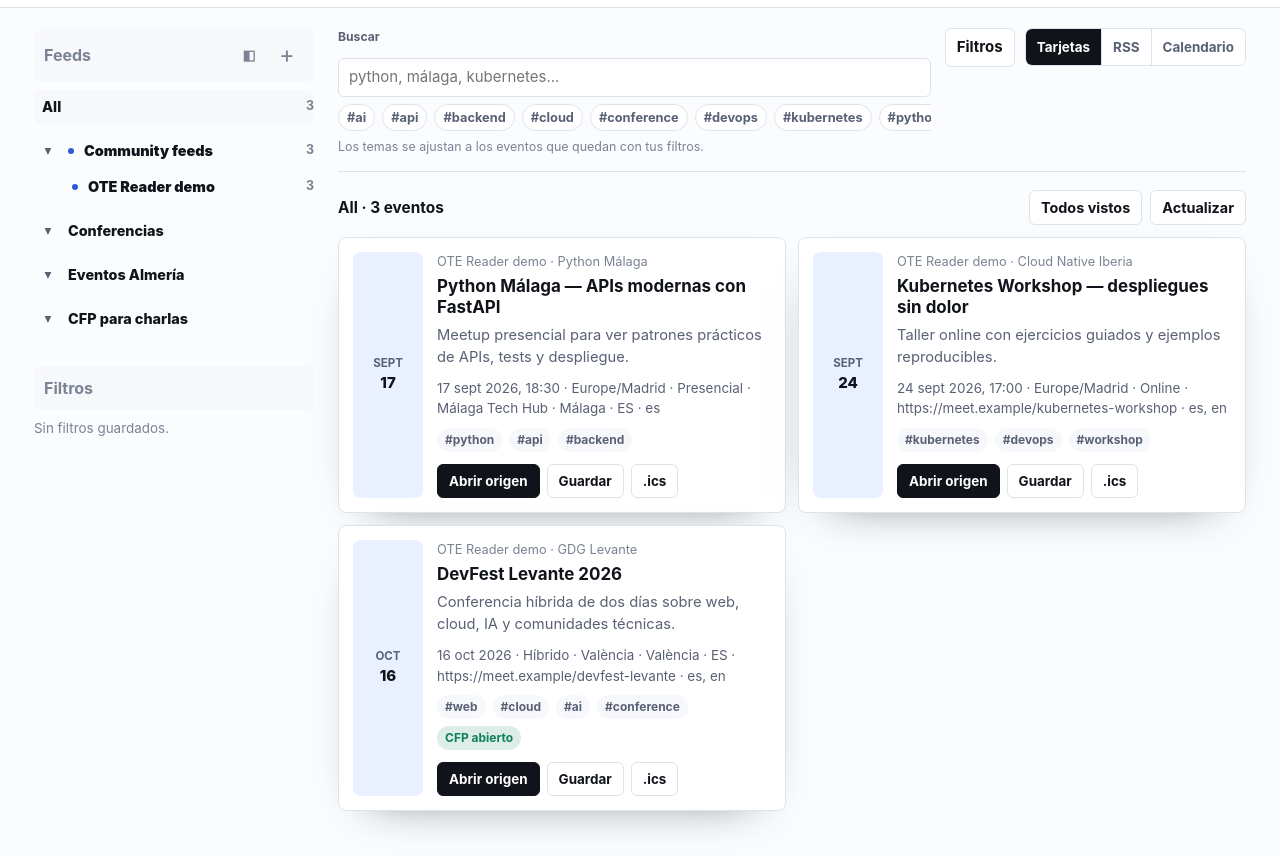
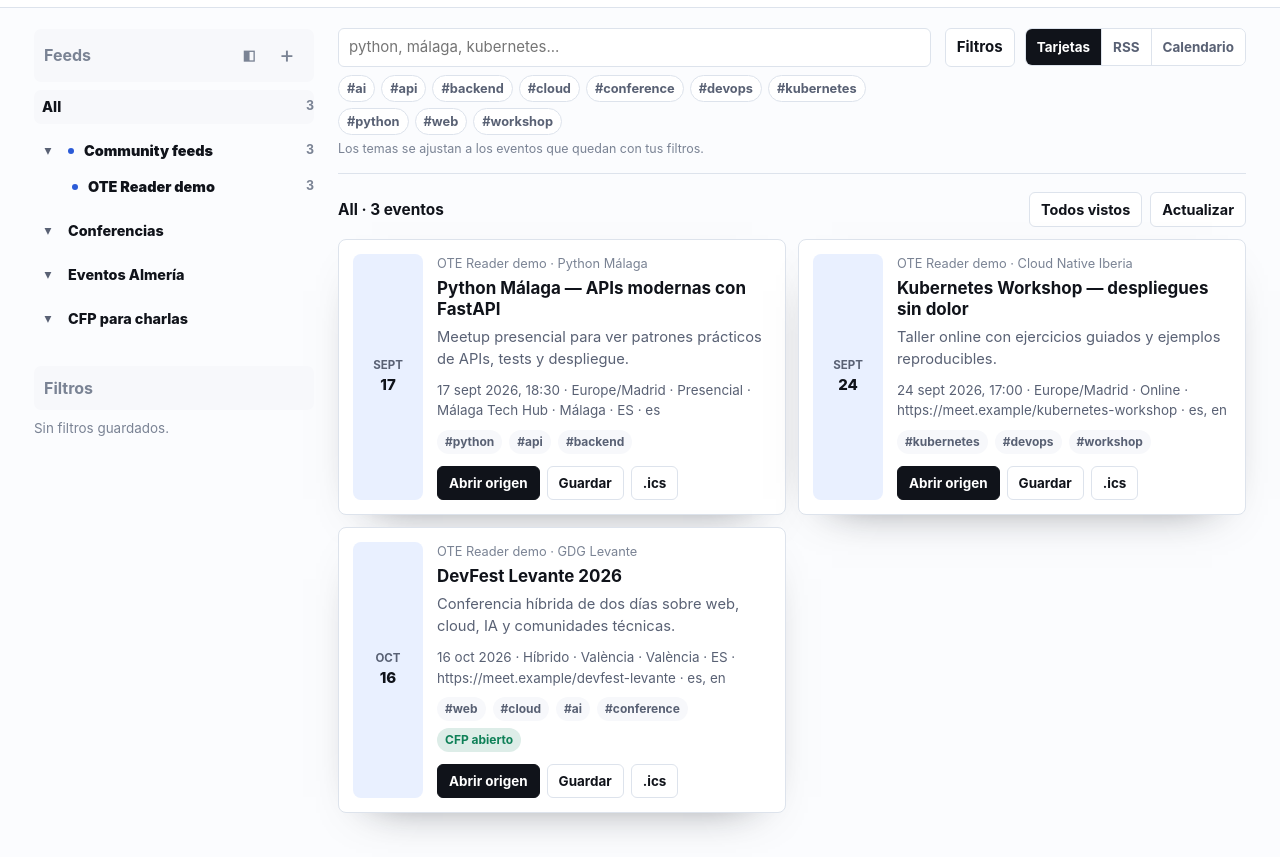
Before and after one commit to OpenTechEvents/ote-reader, a website: page index.html in a window 1280 px wide. Shown: the part 47-904 px from the top of the page. Drawn offline with Linux system fonts and the light colour scheme.

Commit message:
Polish search toolbar chips

```diff
--- a/index.html
+++ b/index.html
@@ -65,7 +65,7 @@
     <section class="events-column" id="events" aria-live="polite">
       <section class="control-bar" aria-label="Controles de eventos">
         <div class="search-field">
-          <label for="q">Buscar</label>
+          <label class="visually-hidden" for="q">Buscar</label>
           <input id="q" type="search" placeholder="python, málaga, kubernetes...">
           <div class="chips" id="tag-cloud"></div>
           <p class="hint-line" id="chip-hint" hidden>Los temas se ajustan a los eventos que quedan con tus filtros.</p>
--- a/styles.css
+++ b/styles.css
@@ -69,6 +69,14 @@
   z-index: 10;
 }
 .skip:focus { left: 12px; top: 12px; }
+.visually-hidden {
+  position: absolute;
+  width: 1px;
+  height: 1px;
+  overflow: hidden;
+  clip: rect(0 0 0 0);
+  white-space: nowrap;
+}
 
 .app-header {
   position: sticky;
@@ -217,7 +225,7 @@
 }
 .search-field {
   display: grid;
-  gap: 7px;
+  gap: 8px;
   min-width: 0;
 }
 .toolbar-actions {
@@ -688,15 +696,14 @@
 
 .chips {
   display: flex;
-  flex-wrap: nowrap;
-  gap: 7px;
+  flex-wrap: wrap;
+  gap: 6px;
   margin: 0;
-  overflow-x: auto;
-  padding-bottom: 2px;
-  scrollbar-width: thin;
+  max-height: 62px;
+  overflow: hidden;
 }
 .chip {
-  flex: 0 0 auto;
+  flex: 0 1 auto;
   min-height: 26px;
   border: 1px solid var(--line);
   border-radius: 999px;
@@ -712,7 +719,7 @@
   border-color: var(--accent);
 }
 .hint-line {
-  margin: -2px 0 0;
+  margin: -3px 0 0;
   color: var(--faint);
   font-size: .78rem;
 }
```
